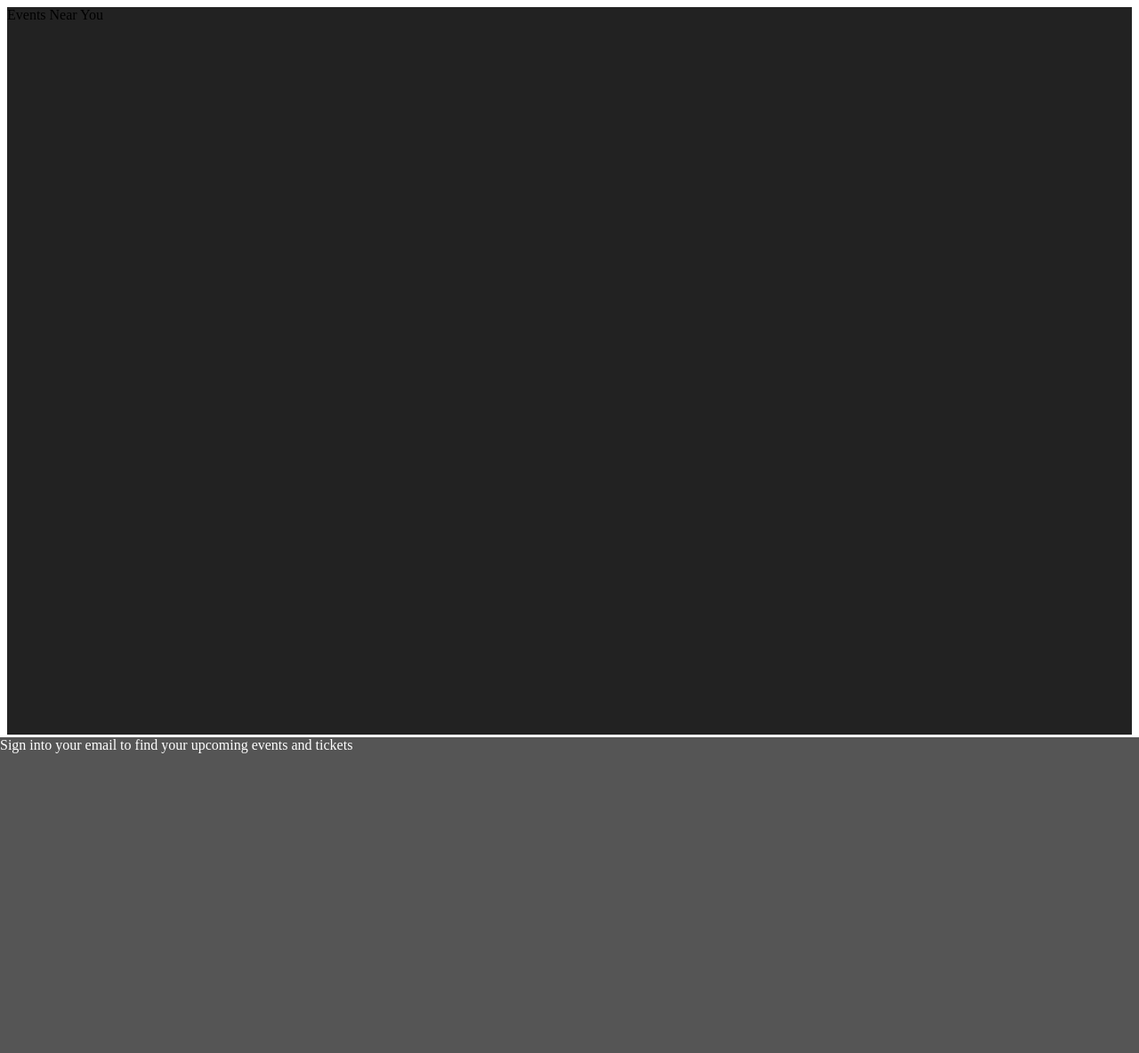
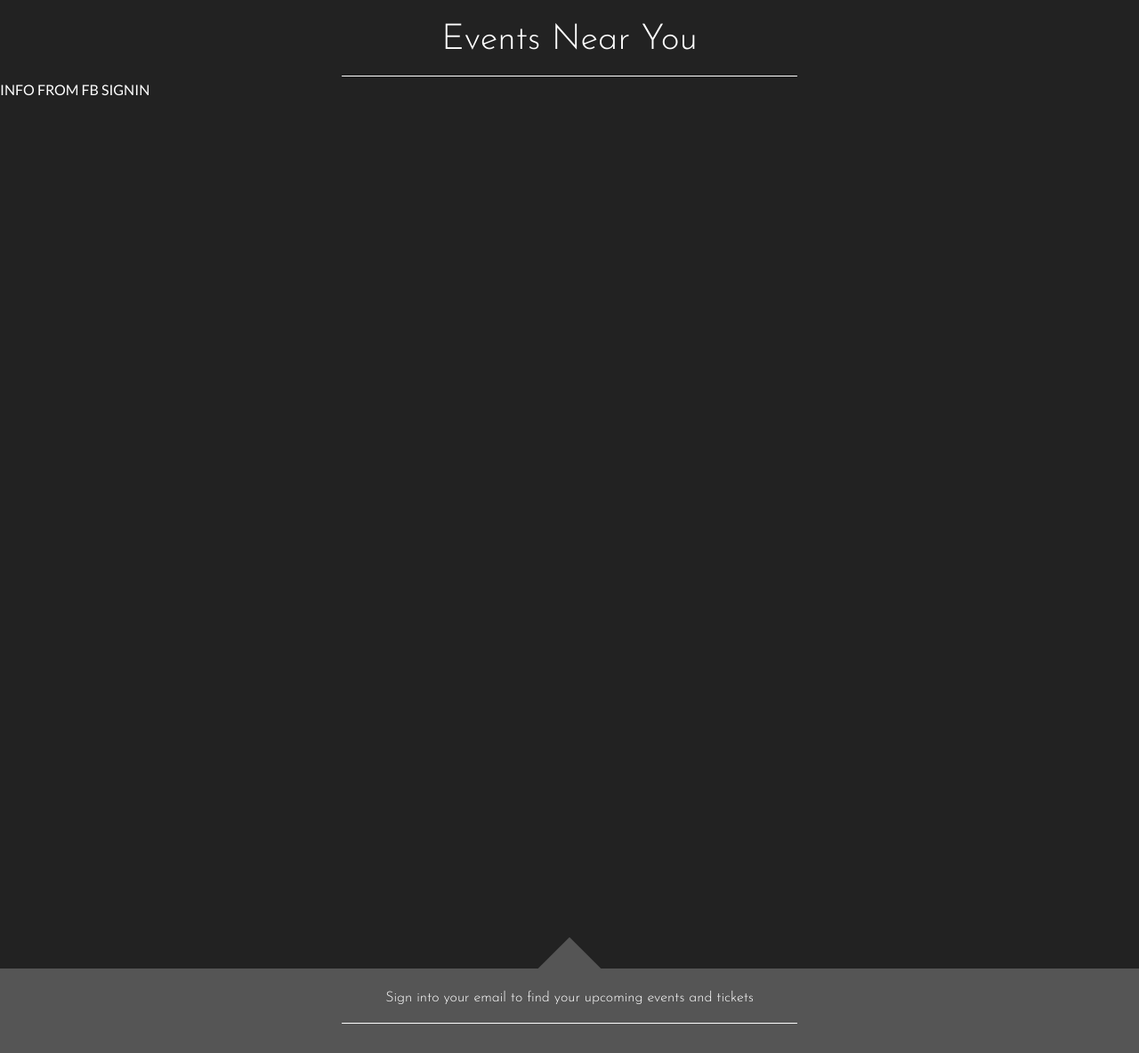
Before and after one commit to iak0/concertcrowd, a Flask app: page /home in a window 1280 px wide. Shown: the whole page at 89% size. Run offline with Flask 2, Linux system fonts and the light colour scheme.

Commit message:
home html file

```diff
--- a/static/css/style.css
+++ b/static/css/style.css
@@ -2,8 +2,8 @@ body {
 	width: 100%;
  	height: 100%;
  	display: block;
+ 	margin: 0;
   	top: 0;
-  	left: -20;
 	font-family: 'Josefin Sans', sans-serif;
 }
 #background-img {
--- a/static/css/style2.css
+++ b/static/css/style2.css
@@ -1,14 +1,21 @@
+body {
+	font-family: "Lato",  "Helvetica Neue", Helvetica, Arial, sans-serif;
+	margin: 0;
+	padding: 0;
+	color: white;
+	background-color: #222;
+}
 #top-container{
 	background-color: #222;
 	width: 100%;
-	height: 70%
+	height: 90%
 
 }
 
 #bot-container{
 	background-color: #555;
 	width: 100%;
-	height: 30%;
+	height: 8%;
 	bottom: 0;
 	left: 0;
 	position: fixed;
@@ -18,3 +25,72 @@
 -webkit-transition: 0.3s;
 
 }
+
+#bot-container:hover{
+	height: 97%;
+}
+.title{
+	text-align: center;
+	margin: 25px auto 20px;
+	font-weight: thin;
+	font-family: "Josefin Sans"
+}
+
+#events{
+	font-size: 40px;
+}
+.bar{
+	height: 1px;
+	width: 40%;
+	margin: 5px auto;
+	background-color: white;
+	position: relative;
+}
+#top-container .title .bar:hover {
+	background-color: #f4f4f4;
+	color: #333;
+	opacity: 0.7;
+}
+#bot-container #arrow {
+	background-color: white;
+	height: 50px;
+	width: 50px;
+	background-color: #555;
+	transform: rotate(45deg);
+	-moz-transform: rotate(45deg);
+	-webkit-transform: rotate(45deg);
+	position: absolute;
+	left: 50%;
+	margin-left: -25px;
+	margin-top: -25px;
+	z-index: -10;
+}
+#context{
+	width: 40%;
+	height: 50%;
+	font-size: 14px;
+	margin: 10% 29%;
+  	background-color: rgba(190,190,190,0.9);
+  	border-radius: 10px;
+  	padding: 20px;
+  -moz-box-shadow:    3px 3px 5px 6px #444;
+  -webkit-box-shadow: 3px 3px 5px 6px #444;
+  box-shadow:         3px 3px 5px 6px #444;
+}
+.button{
+	text-align: center;
+	margin-top: 50px;
+	position: relative;
+	font-size: 14px;
+	font-weight: lighter;
+}
+input{
+	border-radius: 5px;
+    -webkit-appearance: none;
+    box-shadow: none;
+	font-family: 'Lato', sans-serif;
+	width: 40%;
+}
+input[type=submit]{
+	width: 20%;
+}
--- a/templates/home.html
+++ b/templates/home.html
@@ -1,28 +1,45 @@
 <html>
-
 <head>
 	<title> Concert Crowd </title>
 	<link rel="stylesheet" type="text/css" href= {{ url_for('static', filename='css/style2.css') }} />
 	<script type="text/javascript" src = {{ url_for('static', filename='js/script2.js') }}></script>
-	<link href='https://fonts.googleapis.com/css?family=Josefin+Sans:300,600' rel='stylesheet' type='text/css'>
-	<link href='https://fonts.googleapis.com/css?family=Dancing+Script' rel='stylesheet' type='text/css'>
+	<link href='https://fonts.googleapis.com/css?family=Josefin+Sans:200,300,600' rel='stylesheet' type='text/css'>
+	<link href="http://fonts.googleapis.com/css?family=Lato:300,400,700" rel="stylesheet" type="text/css">
 	<link rel="shortcut icon" type="image/png" href={{ url_for('static', filename='imgs/icon.png') }}/>
 </head>
 
 <body>
 
 	<div id="top-container" >
-		<div id="title">
-			Events Near You
-		</div>
+		<div class="title" id="events">Events Near You </div>
+		<div class="bar"></div>
+		<div> INFO FROM FB SIGNIN </div>
 	</div>
 
+
 	<div id="bot-container" >
-		<div id="title">
+		<div id="arrow"></div>
+		<div class="title" id="email">
 			Sign into your email to find your upcoming events and tickets
+		</div>
+		<div class="bar"></div>
+
+		<form action="context.js">
+			<div id="context" >
+				<div class= "button">
+					Email:<br>
+					<input type="text" name="email">
+				</div>
+				<div class= "button">
+					Password:<br>
+					<input type="password" name="password">
+				</div>
+				<div class= "button">
+					<input type="submit" value="Sign In">
+				</div>
+			</form>
 		</div>
 	</div>
 
 </body>
-
 </html>
```
